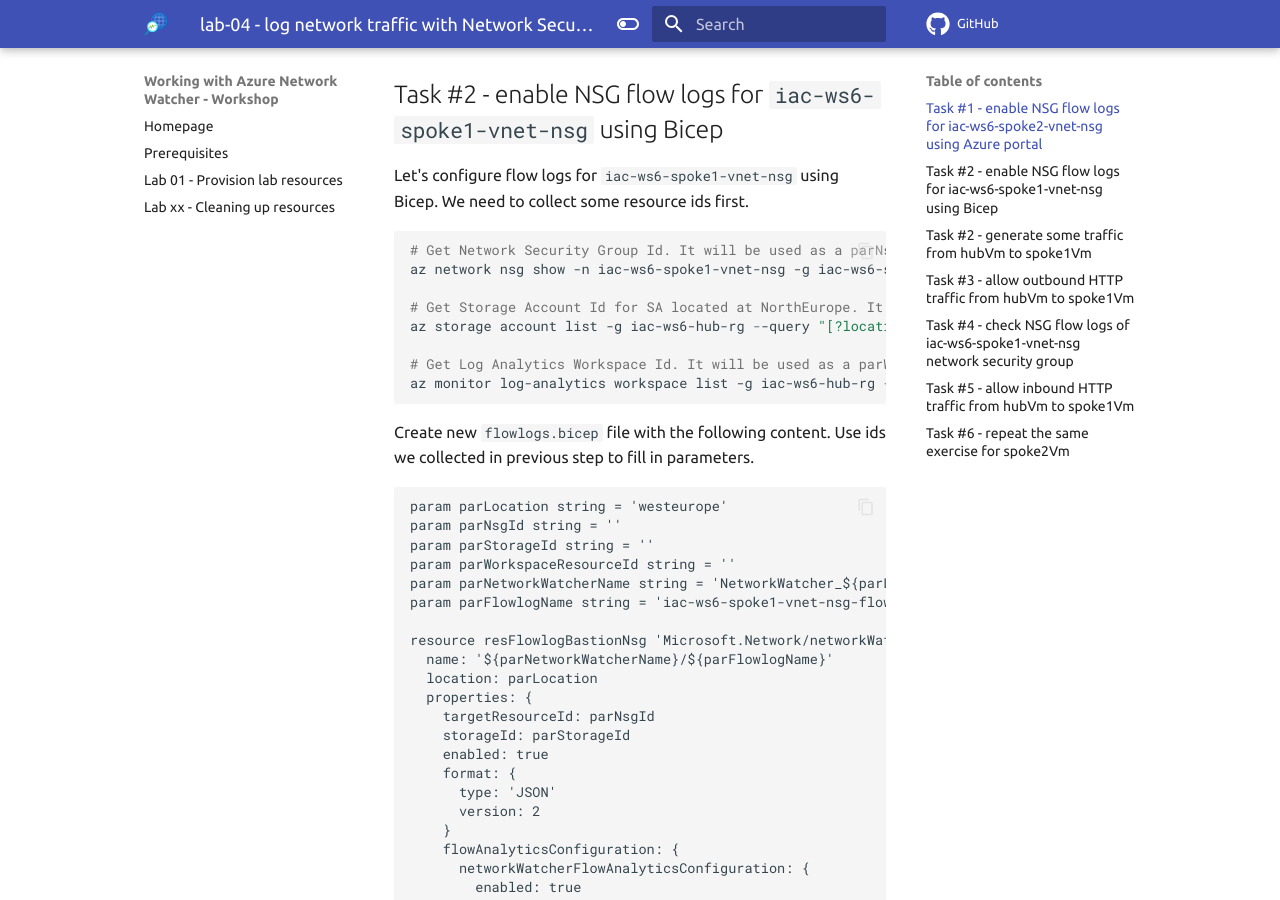
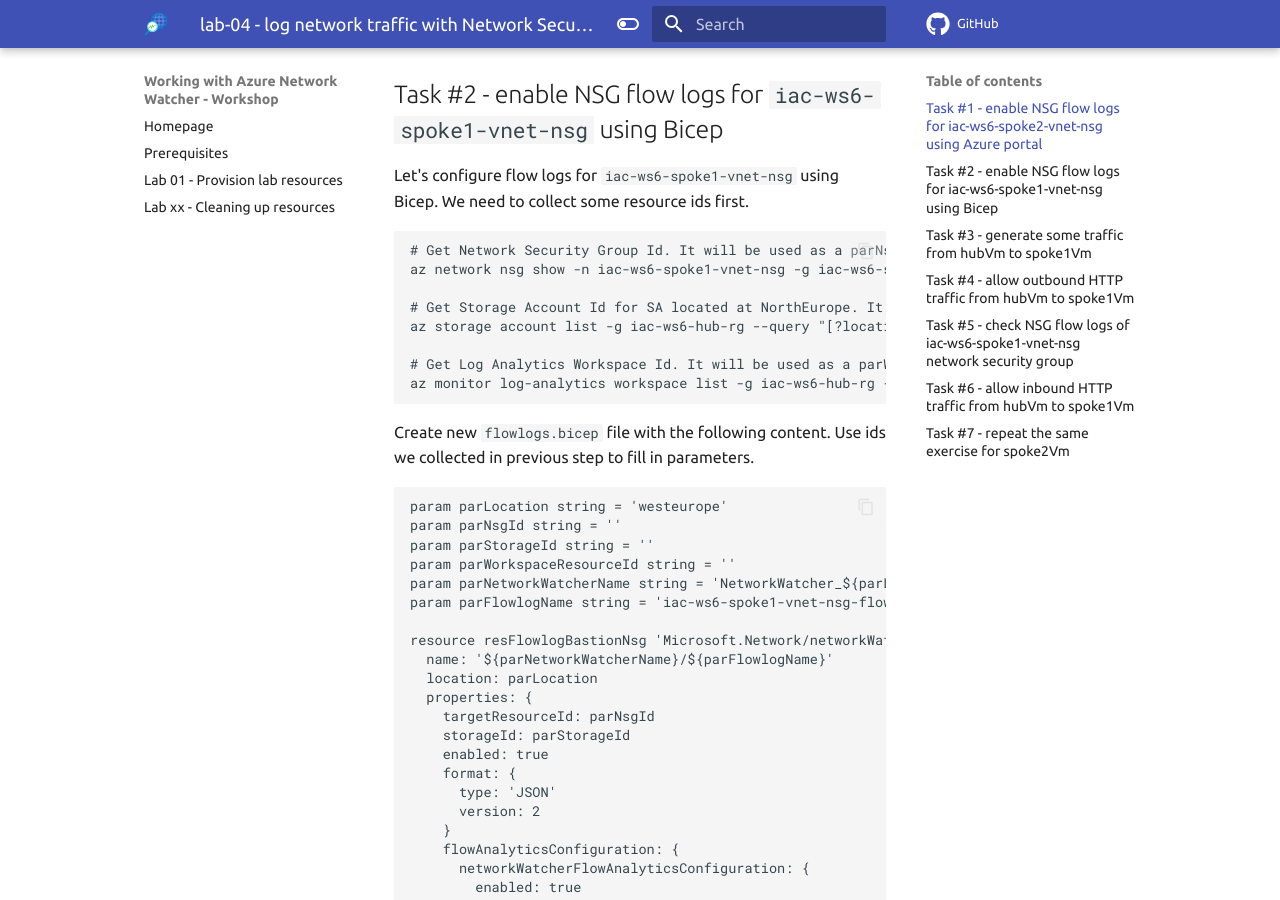
Before and after one commit to kalv25/azure-network-watcher, an MkDocs documentation site: the page built from docs/labs/lab-04/index.md, in a window 1280 px wide and 900 px high, scrolled down 3325 px. Built offline with MkDocs 1.6.1 and Material for MkDocs 9.7.7, drawn with Linux system fonts in a browser that asks for light colours; comment, search, counter and statistics services are not loaded; some of the changed text lies outside the part shown.

Commit message:
lab-04 WIP

````diff
--- a/docs/labs/lab-04/index.md
+++ b/docs/labs/lab-04/index.md
@@ -36,7 +36,7 @@ When filled, click on `Review + create` and then on `Create`
 
 Let's configure flow logs for `iac-ws6-spoke1-vnet-nsg` using Bicep. We need to collect some resource ids first.
 
-```powershell
+```powershells
 # Get Network Security Group Id. It will be used as a parNsgId parameter for Bicep template.
 az network nsg show -n iac-ws6-spoke1-vnet-nsg -g iac-ws6-spoke1-rg --query id -otsv
 
@@ -94,7 +94,7 @@ If you now go to [Network Watcher -> Flow logs](https://portal.azure.com/#view/M
 
 ![00](../../assets/images/lab-04/flowlog-6.png)
 
-## Task #2 - generate some traffic from `hubVm` to `spoke1Vm`
+## Task #3 - generate some traffic from `hubVm` to `spoke1Vm`
 
 Use Bastion and initiate SSH session into `hubVm`. Once connected, run the following command to generate some traffic from `hubVm` to `spoke1Vm`:
 
@@ -260,7 +260,7 @@ Hello from spoke1Vm
 
 You should now see a response from `spoke1Vm` in form of `Hello from spoke1Vm` message.
 
-## Task #6 - repeat the same exercise for `spoke2Vm`
+## Task #7 - repeat the same exercise for `spoke2Vm`
 
 - try to access `spoke2Vm` from `hubVm` using SSH
 - using NSG flow logs of `iac-ws6-hub-vnet-workload-nsg` and `iac-ws6-spoke2-vnet-nsg` NSGs, identify if traffic is blocked and fix it by adding corresponding NSG rules
````
Also changed, not shown: other parts of docs/labs/lab-04/index.md (+3 -3 lines).
